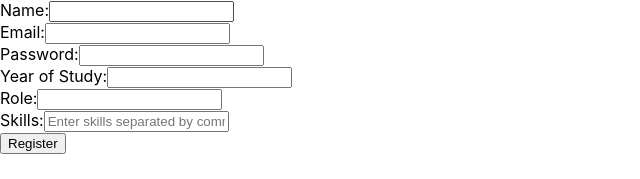
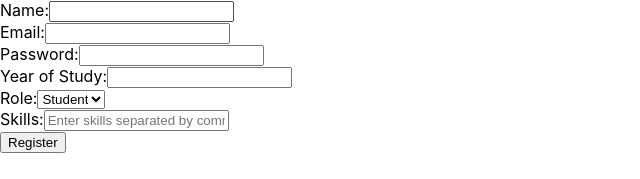
Before and after one commit to biancabelea/study-hub, a React (Create React App) app in the folder study-hub/: page /register in a window 1280 px wide. Shown: the top 179 px of the page, without its empty margins (0-640 px from the left). Built offline with nearby package versions, Linux system fonts and the light colour scheme.

Commit message:
Added dropdown to role selection

```diff
--- a/study-hub/src/components/Register.tsx
+++ b/study-hub/src/components/Register.tsx
@@ -16,6 +16,11 @@ const Register: React.FC = () => {
     const handleChange = (e: React.ChangeEvent<HTMLInputElement>) => {
         const { name, value } = e.target;
         setUser({ ...user, [name]: value });
+    };
+
+    const handleRoleChange = (e: React.ChangeEvent<HTMLSelectElement>) => {
+        const { value } = e.target;
+        setUser({ ...user, userRole: value });
     };
 
     const handleSkillChange = (e: React.ChangeEvent<HTMLInputElement>) => {
@@ -57,7 +62,10 @@ const Register: React.FC = () => {
 
             <div>
                 <label htmlFor="role">Role:</label>
-                <input type="text" id="role" name="role" value={user.userRole} onChange={handleChange} required />
+                <select id="role" name="role" value={user.userRole} onChange={handleRoleChange} required>
+                    <option value="Student">Student</option>
+                    <option value="Mentor">Mentor</option>
+                </select>
             </div>
 
             <div>
```
